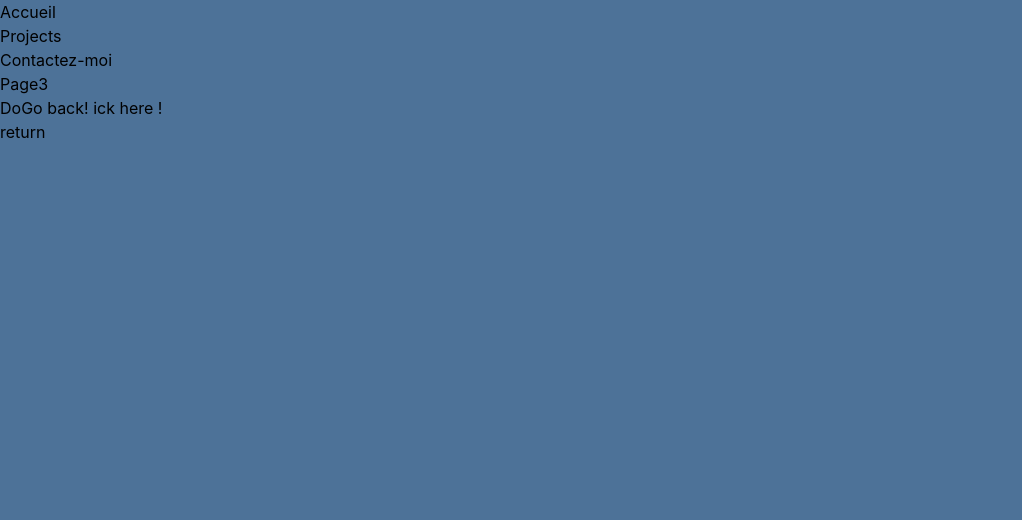
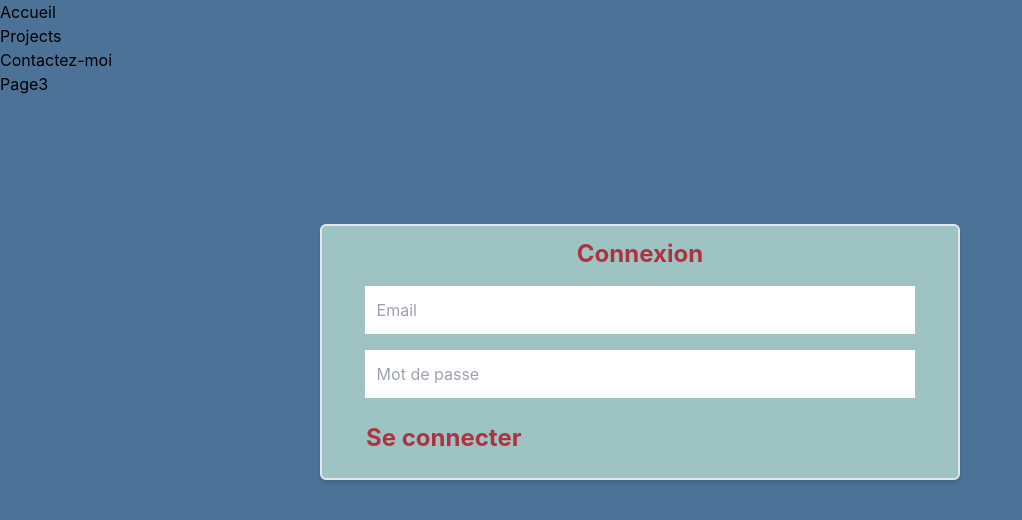
Before and after one commit to KevinLavigne/Checkpoint-4, a React (Vite) app in the folder frontend/: page /mysuperadminlogin in a window 1280 px wide. Shown: the top 520 px of the page, without its empty margins (0-1022 px from the left). Built offline with nearby package versions, Linux system fonts and the light colour scheme.

Commit message:
create login page and add user state on context

```diff
--- a/frontend/src/App.jsx
+++ b/frontend/src/App.jsx
@@ -2,7 +2,7 @@ import { BrowserRouter, Routes, Route } from "react-router-dom";
 import Home from "@pages/Home";
 import NavBar from "@components/NavBar";
 import Page1 from "@pages/Projet";
-import Page2 from "@components/Counter";
+import Page2 from "@pages/Login";
 import Page3 from "@pages/Page3";
 import Error404 from "@pages/error404";
 import "./App.css";
@@ -14,7 +14,7 @@ function App() {
       <Routes>
         <Route path="/" element={<Home />} />
         <Route path="/Projects" element={<Page1 />} />
-        <Route path="/Page2" element={<Page2 />} />
+        <Route path="/mysuperadminlogin" element={<Page2 />} />
         <Route path="/Page3" element={<Page3 />} />
         <Route path="*" element={<Error404 />} />
       </Routes>
--- a/frontend/src/contexts/Context.jsx
+++ b/frontend/src/contexts/Context.jsx
@@ -6,7 +6,7 @@ function Provider({ children }) {
   const [state, setState] = useState([]);
   const [state2, setState2] = useState([]);
   const [isFormOpen, setIsFormOpen] = useState(false);
-
+  const [user, setUser] = useState();
   const handleForm = () => {
     setIsFormOpen(!isFormOpen);
   };
@@ -20,6 +20,8 @@ function Provider({ children }) {
         setState2,
         isFormOpen,
         handleForm,
+        setUser,
+        user,
       }}
     >
       {children}
--- /dev/null
+++ b/frontend/src/pages/Login.jsx
@@ -0,0 +1,75 @@
+import React, { useState, useContext } from "react";
+import { useNavigate } from "react-router-dom";
+import axios from "axios";
+import ExportContext from "../contexts/Context";
+
+function Login() {
+  const [email, setEmail] = useState("");
+  const [password, setPassword] = useState("");
+  const [msg, setMsg] = useState();
+  const { setUser } = useContext(ExportContext.Context);
+
+  const navigate = useNavigate();
+  const handleClick = (e) => {
+    e.preventDefault();
+    if (!email || !password) {
+      setMsg("Veuillez renseigner vos identifiants");
+      return;
+    }
+    axios
+      .post(
+        `${import.meta.env.VITE_BACKEND_URL}/user/login`,
+        {
+          email,
+          password,
+        },
+        { withCredentials: true }
+      )
+      .then((res) => {
+        setUser(res.data);
+        navigate("/dashboard/");
+      })
+      .catch((err) => console.error(err));
+  };
+
+  return (
+    <form className="flex flex-col justify-center mb-10  text-center  ">
+      <div className="rounded-md shadow-md border-2 bg-indigo m-3 p-3 w-[100%] md:w-[70%] lg:w-[50%]  mx-auto mt-32 space-y-4 flex flex-col justify-center">
+        <p className="text-Red font-bold text-2xl">Connexion</p>
+        <label htmlFor="Email">
+          <input
+            type="email"
+            placeholder="Email"
+            className="p-3 w-[90%]"
+            value={email}
+            onChange={(e) => {
+              setEmail(e.target.value);
+            }}
+          />
+        </label>
+        <label htmlFor="Password">
+          <input
+            type="password"
+            placeholder="Mot de passe"
+            className="p-3 w-[90%]"
+            value={password}
+            onChange={(e) => {
+              setPassword(e.target.value);
+            }}
+          />
+        </label>
+        <div className="px-5 mt-3 flex flex-row justify-between">
+          <button
+            className="pt-2 pb-3 pl-3 pr-3 rounded-full buttonNav mr-10 text-xl text-white"
+            type="button"
+            onClick={(e) => handleClick(e)}
+          >
+            {msg && <p>{msg}</p>}
+            <p className="text-Red font-bold text-2xl">Se connecter</p>
+          </button>
+        </div>
+      </div>
+    </form>
+  );
+}
+export default Login;
--- a/frontend/src/pages/Page2.jsx
+++ /dev/null
@@ -1,8 +0,0 @@
-import { useState } from "react";
-
-function Page2() {
-  const [pg2, setPg2] = useState([]);
-  console.warn(`${pg2} ${setPg2}`);
-  return <div>Page2</div>;
-}
-export default Page2;
```
